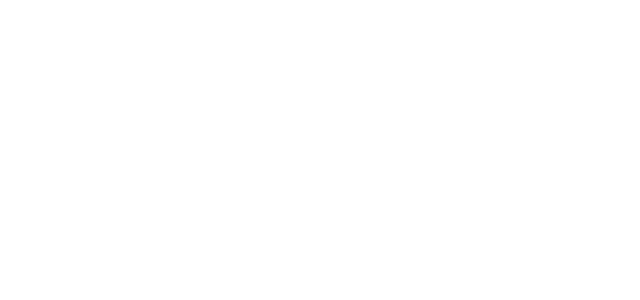
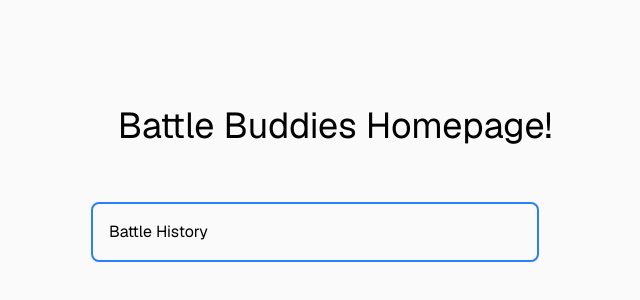
Before and after one commit to jenishpatel-jp/battle-buddies, a Next.js app: page / in a window 1280 px wide. Shown: the part 228-528 px from the top of the page, without its empty margins (325-965 px from the left). Built offline with nearby package versions, Linux system fonts and the light colour scheme.

Commit message:
Added Border History component and added it to the main page

```diff
--- /dev/null
+++ b/components/battle-history/BattleHistory.tsx
@@ -0,0 +1,9 @@
+const BattleHistory = () => {
+  return (
+    <div className="flex flex-col border-2 border-blue-500 rounded-lg p-4 m-4 w-full max-w-md">
+        <h2 className="text-black">Battle History</h2>
+    </div>
+  )
+}
+
+export default BattleHistory
--- a/src/app/page.tsx
+++ b/src/app/page.tsx
@@ -1,9 +1,19 @@
+import BattleHistory from "../../components/battle-history/BattleHistory";
+
 export default function Home() {
   return (
-    <div className="flex min-h-screen items-center justify-center bg-zinc-50 font-sans dark:bg-black">
-      <main className="flex min-h-screen w-full max-w-3xl flex-col items-center justify-between py-32 px-16 bg-white dark:bg-black sm:items-start">
-        <h1 className="text-4xl text-white">Battle Buddies!</h1>
+    <div className="flex flex-col h-1/6 items-center justify-center bg-zinc-50 font-sans ">
+
+      <main className="flex min-h-screen flex-col items-center justify-center py-32 px-16 bg-zinc sm:items-start w-full">
+        <h1 className="text-4xl w-full text-black justify-center items-center text-center p-5 m-5">Battle Buddies Homepage!</h1>
+
+        <div className="flex flex-row items-center justify-center h-full w-full">
+          <BattleHistory />
+        </div>
+
       </main>
+
+
     </div>
   );
 }
```
